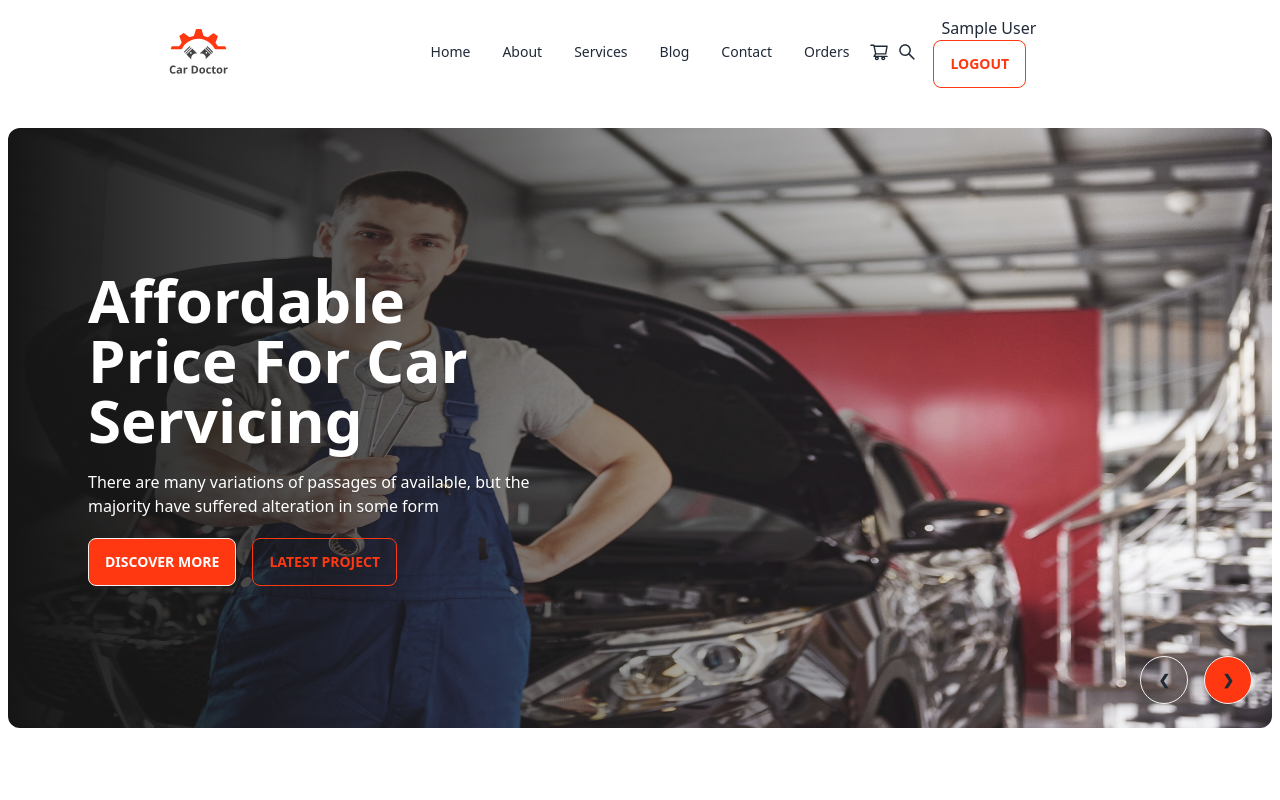
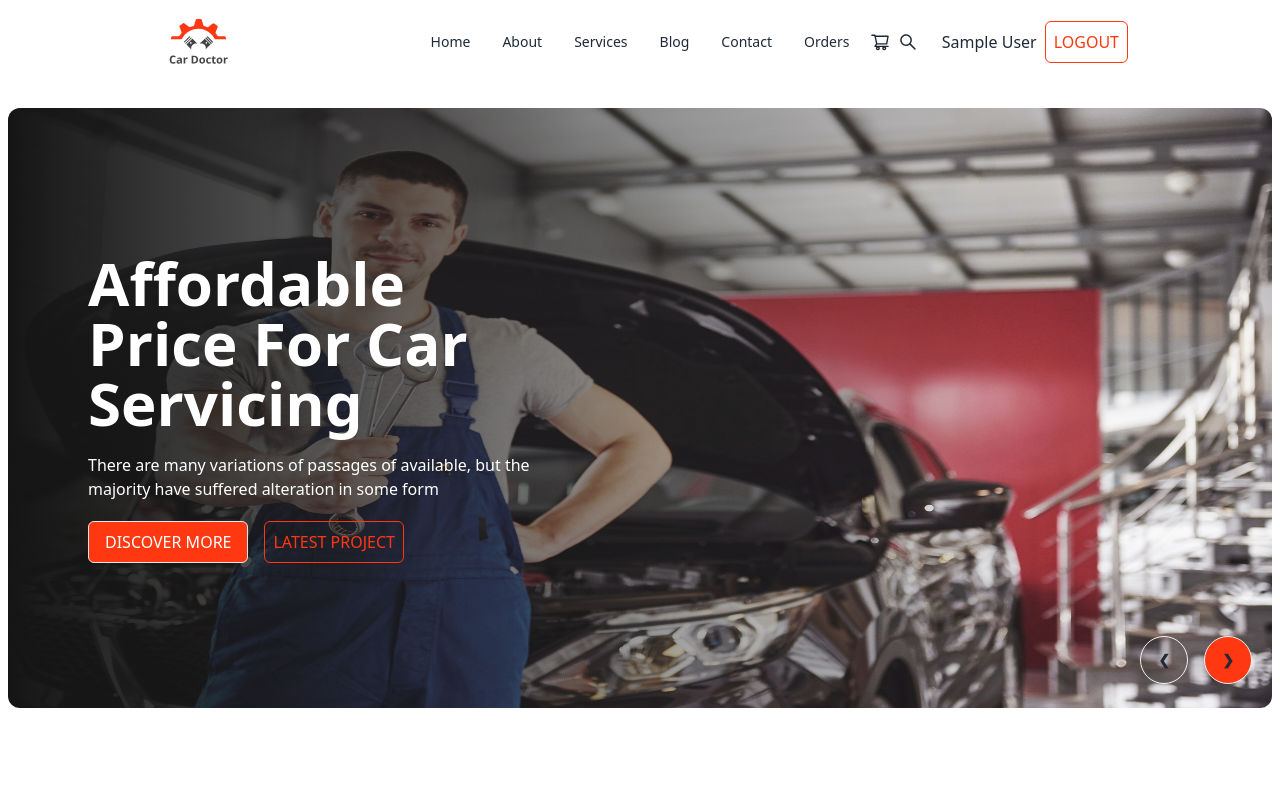
Before and after one commit to rakibaakter/car-genius, a React (Vite) app in the folder car-genius-client/: page / in a window 1280 px wide. Shown: the top 800 px of the page. Built offline with nearby package versions, Linux system fonts and the light colour scheme; no server answers; sample sign-in values are in the browser's storage.

Commit message:
ui modification

```diff
--- a/car-genius-client/src/Shared/Buttons/OutlineButton.jsx
+++ b/car-genius-client/src/Shared/Buttons/OutlineButton.jsx
@@ -1,6 +1,6 @@
 const OutlineButton = ({ children }) => {
   return (
-    <button className="btn btn-outline p-4 text-[#FF3811] border-[#FF3811] hover:bg-[#FF3811] hover:text-white">
+    <button className="uppercase p-2 text-[#FF3811] border rounded-md border-[#FF3811] hover:bg-[#FF3811] hover:text-white">
       {children}
     </button>
   );
--- a/car-genius-client/src/Shared/Buttons/PrimaryButton.jsx
+++ b/car-genius-client/src/Shared/Buttons/PrimaryButton.jsx
@@ -1,6 +1,6 @@
 const OutlineButton = ({ children }) => {
   return (
-    <button className="btn p-4 text-white bg-[#FF3811] hover:bg-white hover:text-[#FF3811]">
+    <button className=" uppercase py-2 px-4 rounded-md text-white bg-[#FF3811] border hover:bg-white hover:text-[#FF3811]">
       {children}
     </button>
   );
--- a/car-genius-client/src/Shared/Headers/MainHeader.jsx
+++ b/car-genius-client/src/Shared/Headers/MainHeader.jsx
@@ -76,9 +76,8 @@ const MainHeader = () => {
             <AiOutlineShoppingCart />
             <AiOutlineSearch />
           </span>
-          {/* <OutlineButton>Appointment</OutlineButton> */}
           {user ? (
-            <div>
+            <div className="flex items-center">
               <span className="mx-2">{user?.displayName}</span>
               <button onClick={logOut}>
                 <OutlineButton>LogOut</OutlineButton>
```
